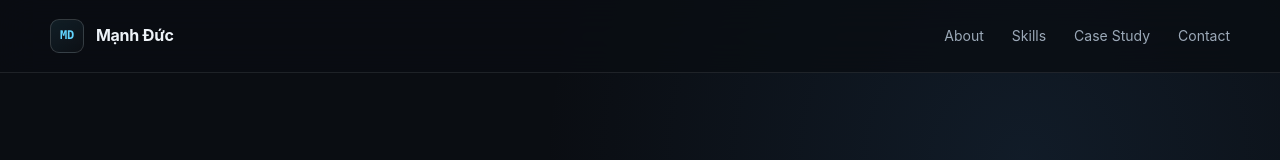
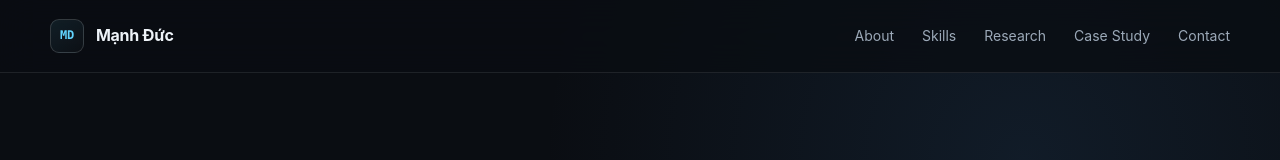
Before and after one commit to CH3COOCH2CH2CH3/Portfolio, a Next.js app: page / in a window 1280 px wide. Shown: the top 160 px of the page. Built offline with nearby package versions, Linux system fonts and the light colour scheme.

Commit message:
docs(portfolio): add SoICT accepted paper and clarify contribution boundaries

```diff
--- a/components/Nav.tsx
+++ b/components/Nav.tsx
@@ -11,6 +11,7 @@ export function Nav() {
         <nav className="nav-links" aria-label="Primary navigation">
           <Link href="/#about">About</Link>
           <Link href="/#skills">Skills</Link>
+          <Link href="/#research">Research</Link>
           <Link href="/projects/mini-soc">Case Study</Link>
           <Link href="/#contact">Contact</Link>
         </nav>
```
